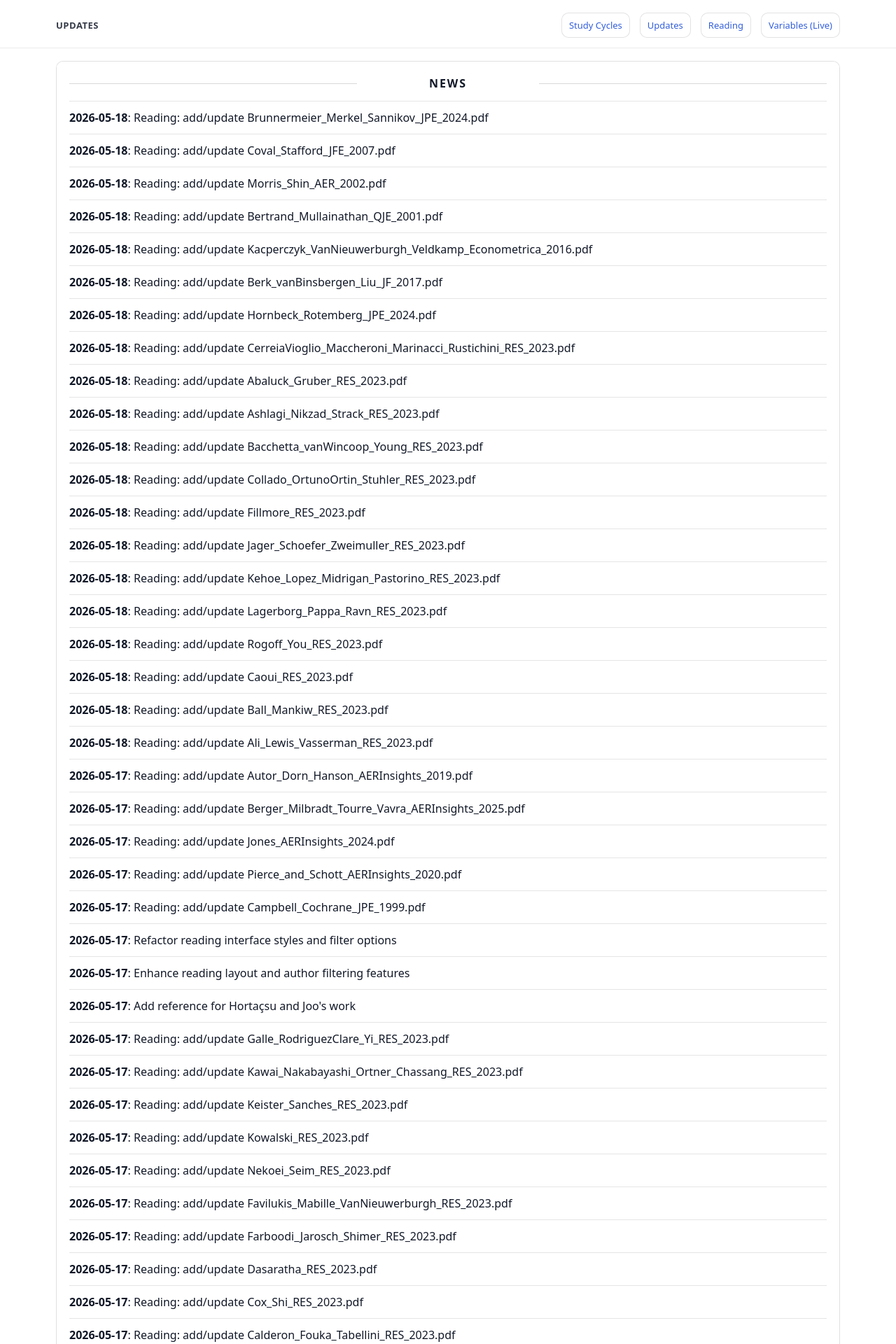
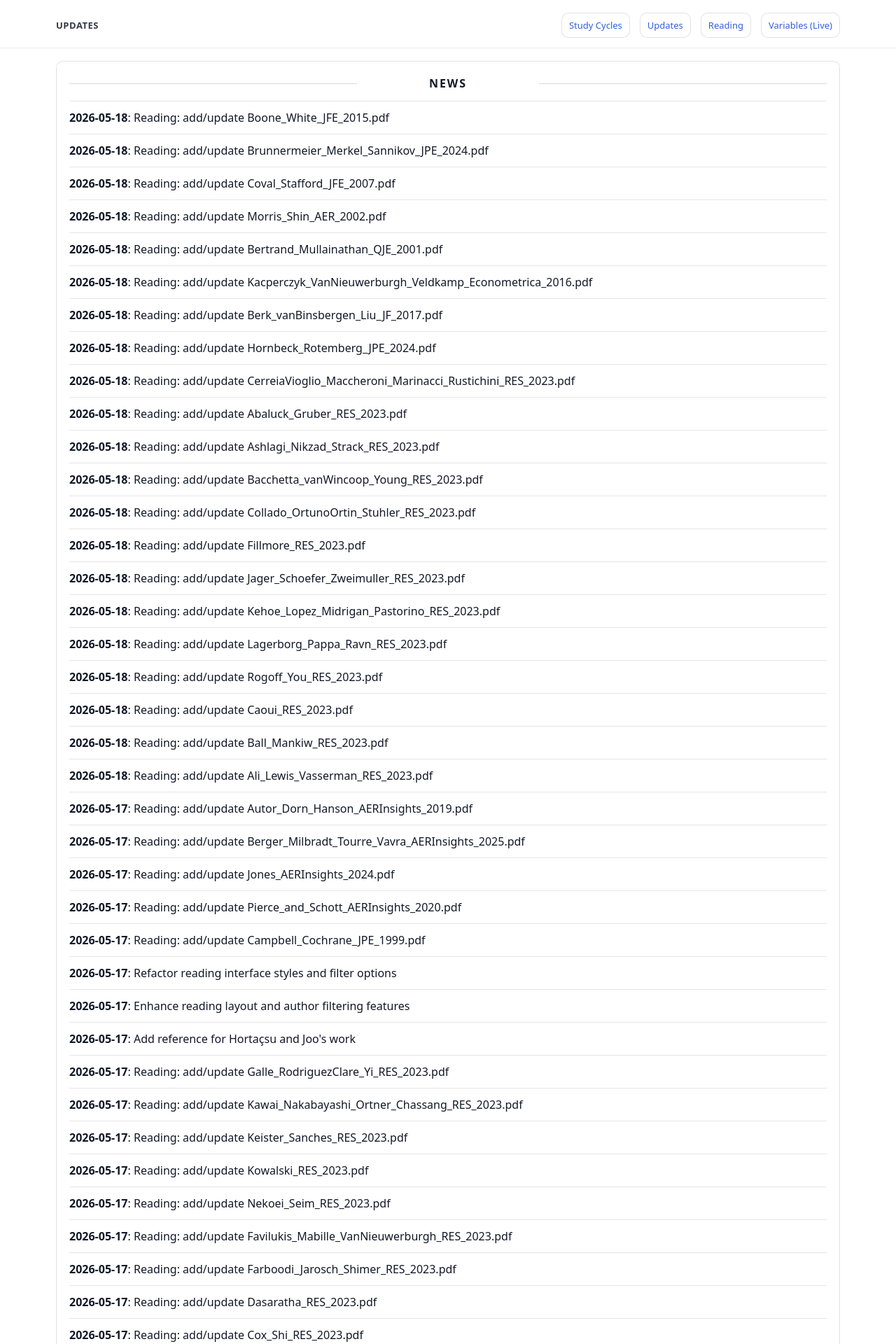
Before and after one commit to yaxinzn/study-archive, a Jekyll site: the page built from updates/index.md, in a window 1280 px wide. Shown: the top 1920 px of the page at 70% size. Built offline with Jekyll 4.4.1, drawn with Linux system fonts in a browser that asks for light colours; some of the changed text lies outside the part shown.

Commit message:
chore: update NEWS feed

```diff
--- a/_data/news.yml
+++ b/_data/news.yml
@@ -1,4 +1,7 @@
 # Auto-generated update history (sorted newest -> oldest). Do not edit manually.
+- ts: "1779102137"
+  date: "2026-05-18"
+  title: "Reading: add/update Boone_White_JFE_2015.pdf"
 - ts: "1779100598"
   date: "2026-05-18"
   title: "Reading: add/update Brunnermeier_Merkel_Sannikov_JPE_2024.pdf"
```
